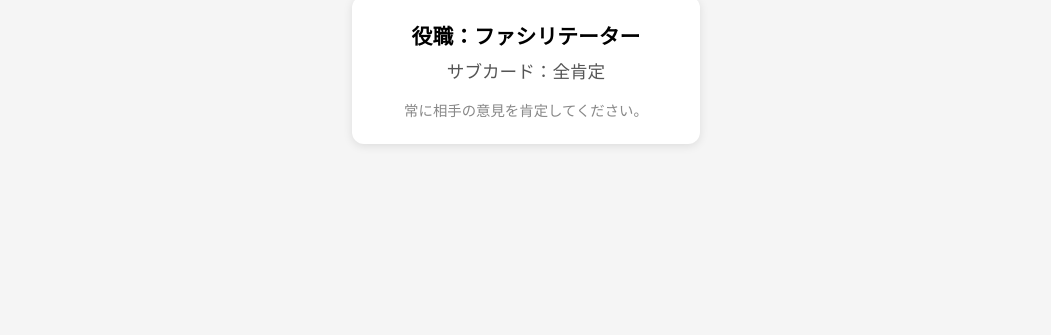
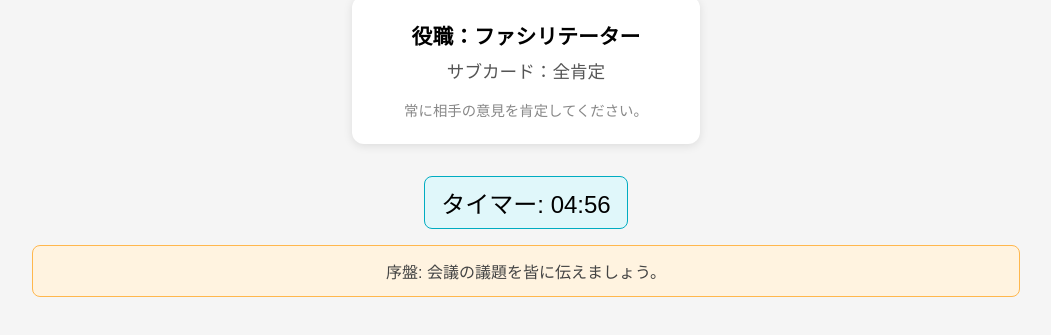
Before and after one commit to gagaga898989/TestURL, a plain HTML site: page index.html in a window 1280 px wide. Shown: the part 127-462 px from the top of the page, without its empty margins (114-1165 px from the left). Drawn offline with Linux system fonts and the light colour scheme.

Commit message:
Update index.html

```diff
--- a/index.html
+++ b/index.html
@@ -23,6 +23,7 @@
       box-shadow: 0 2px 10px rgba(0,0,0,0.1);
       width: 300px;
       text-align: center;
+      margin-bottom: 1rem;
     }
     .role {
       font-size: 1.3rem;
@@ -38,6 +39,25 @@
       font-size: 0.9rem;
       color: #888;
     }
+    .timer {
+      font-size: 1.5rem;
+      margin-top: 1rem;
+      background: #e0f7fa;
+      padding: 0.5rem 1rem;
+      border-radius: 8px;
+      border: 1px solid #00acc1;
+    }
+    .helper {
+      margin-top: 1rem;
+      font-size: 1rem;
+      color: #444;
+      text-align: center;
+      background: #fff3e0;
+      border: 1px solid #ffb74d;
+      padding: 0.8rem;
+      border-radius: 8px;
+      width: 80%;
+    }
   </style>
 </head>
 <body>
@@ -48,6 +68,9 @@
     <div class="explanation" id="description"></div>
   </div>
 
+  <div class="timer" id="timer">タイマー: 05:00</div>
+  <div class="helper" id="helperText">補助内容を表示中...</div>
+
   <script>
     const urlParams = new URLSearchParams(window.location.search);
     const playerId = urlParams.get("id") || "player1";
@@ -57,6 +80,29 @@
       player2: { role: "タイムキーパー", sub: "全否定", desc: "常に相手の意見に反対し、論点を深めましょう。" },
       player3: { role: "責任者", sub: "トリガー", desc: "話していない時間が続いたら、自分から発言してください。" },
       player4: { role: "書記", sub: "空白", desc: "自由に振る舞ってください。" },
+    };
+
+    const helperHints = {
+      "ファシリテーター": [
+        "序盤: 会議の議題を皆に伝えましょう。",
+        "中盤: 各参加者の意見を引き出しましょう。",
+        "終盤: 会議をまとめ始めてください。"
+      ],
+      "タイムキーパー": [
+        "序盤: 残り時間を意識させましょう。",
+        "中盤: ペース配分を管理しましょう。",
+        "終盤: 終了時間を伝えて締めに誘導しましょう。"
+      ],
+      "責任者": [
+        "序盤: 会議の目的を明確にしましょう。",
+        "中盤: 意見の収束を意識しましょう。",
+        "終盤: 結論を出す手助けをしましょう。"
+      ],
+      "書記": [
+        "序盤: 主要な議題を記録しましょう。",
+        "中盤: 意見の対立点も記録しましょう。",
+        "終盤: 結論や次のステップをまとめましょう。"
+      ]
     };
 
     const card = roleCards[playerId];
@@ -70,6 +116,34 @@
       document.getElementById("subCard").textContent = "";
       document.getElementById("description").textContent = "URLに ?id=player1 などを付けてアクセスしてください。";
     }
+
+    // タイマー設定
+    let totalSeconds = 300; // 5分
+    const timerElement = document.getElementById("timer");
+    const helperElement = document.getElementById("helperText");
+    const interval = setInterval(() => {
+      const minutes = Math.floor(totalSeconds / 60);
+      const seconds = totalSeconds % 60;
+      timerElement.textContent = `タイマー: ${String(minutes).padStart(2, '0')}:${String(seconds).padStart(2, '0')}`;
+
+      // 補助内容更新
+      if (card) {
+        if (totalSeconds > 200) {
+          helperElement.textContent = helperHints[card.role][0];
+        } else if (totalSeconds > 100) {
+          helperElement.textContent = helperHints[card.role][1];
+        } else {
+          helperElement.textContent = helperHints[card.role][2];
+        }
+      }
+
+      if (totalSeconds <= 0) {
+        clearInterval(interval);
+        timerElement.textContent = "タイマー終了";
+        helperElement.textContent = "会議終了: 次のステップへ移動してください。";
+      }
+      totalSeconds--;
+    }, 1000);
   </script>
 </body>
 </html>
```
